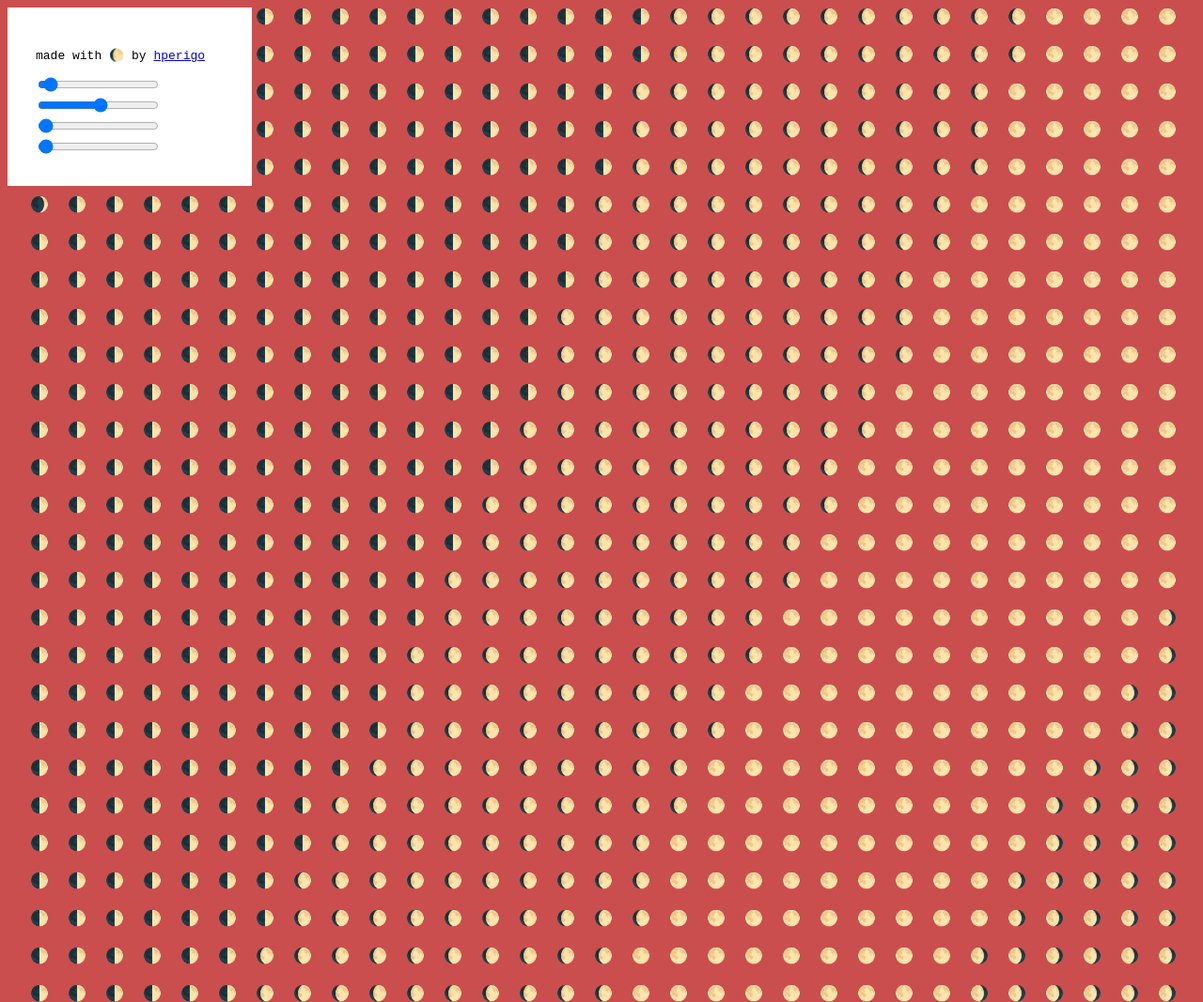
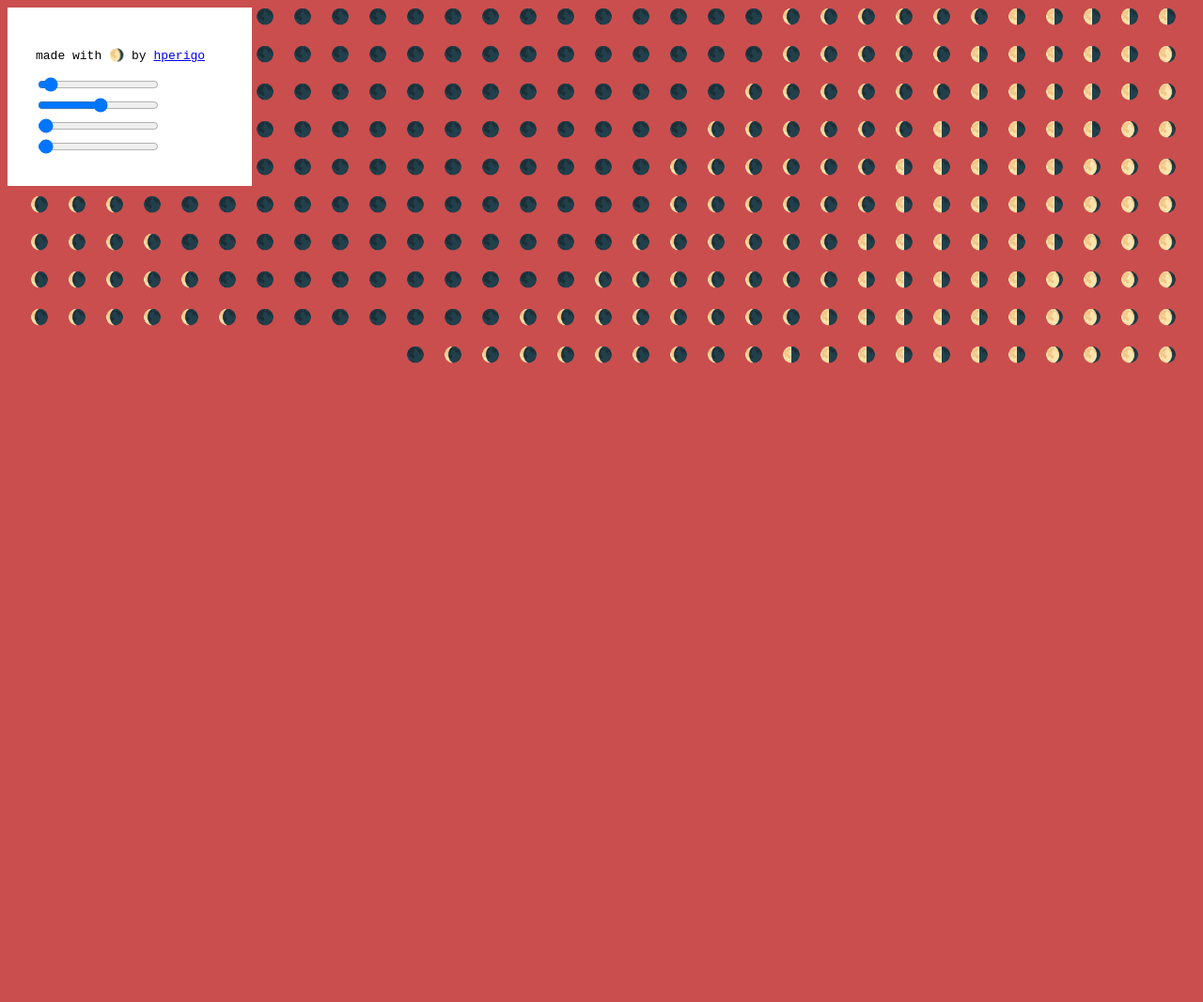
Before and after one commit to Hperigo/moonNoise, a plain HTML site: page index.html in a window 1280 px wide. Shown: the top 1067 px of the page at 94% size. After the commit the page ends 800 px from the top, so only its background shows below. Drawn offline with Linux system fonts and the light colour scheme.

Commit message:
value adjust

```diff
--- a/index.html
+++ b/index.html
@@ -38,6 +38,8 @@
 		<input type="range" min="-1000" max="1000" value="50" class="slider" id="ctrl-noisespeed">
 		<input type="range" min="1" max="10000" value="50" class="slider" id="ctrl-scaleX">
 		<input type="range" min="1" max="10000" value="50" class="slider" id="ctrl-scaleY">
+		<br>
+		<!-- <input type="checkbox" id='ctrl-food'> -->
 	</div>
 
 	<div id='moon-container'></div>
@@ -54,19 +56,25 @@
 
 		var moonContainer = document.getElementById('moon-container');
 		var moon = [0x1F311,0x1F312,0x1F313,0x1F314,0x1F315,0x1F316,0x1F317,0x1F318];
+		// var moon = [0x1F366,0x1F34C,0x1F344,0x1F345,0x1F950,0x1F354, 0x1F35F,0x1F36A,0x1F369]
 
-		var timeSpeed = 0.01;
-		var noiseSpeed = 0.008;
+		var timeSpeed = 0.0172;
+		var noiseSpeed = -0.0307;
 
-		var noiseScaleX = 4000.0;
-		var noiseScaleY = 8000.0;
+		var noiseScaleX = 2150.0;
+		var noiseScaleY = 2150.0;
 		// var moon = ['-','+','=','|','*']
 
 
 
 		var isDirty = true;
 
-		for(var i = 0; i < 1000; i++){
+		var numberOfMoons =  Math.round((screen.height * screen.width) / (40 * 40) );
+
+		console.log( numberOfMoons );
+
+
+		for(var i = 0; i < numberOfMoons; i++){
 
 			var el = document.createElement( "div" );
 			el.setAttribute( 'class', 'moon' );
@@ -128,7 +136,7 @@
 
 			var elDesc = document.getElementById('desc-moon');
 
-			var i =   Math.round((time ) % (moon.length - 1));
+			var i =   Math.round((time * 20) % (moon.length - 1));
 			// console.log(i)
 			elDesc.innerHTML = String.fromCodePoint( moon[i] );
 
@@ -142,7 +150,7 @@
 		}
 
 			document.getElementById('ctrl-timespeed').oninput = function( value ){
-				// console.log( value.srcElement.valueAsNumber );
+				console.log( value.srcElement.valueAsNumber );
 
 				timeSpeed = value.srcElement.valueAsNumber / 10000.0;
 			}
@@ -150,19 +158,44 @@
 
 			document.getElementById('ctrl-noisespeed').oninput = function( value ){
 
+				console.log( value.srcElement.valueAsNumber );
 				noiseSpeed = value.srcElement.valueAsNumber  / 10000.0;
 			}
 
 			document.getElementById('ctrl-scaleX').oninput = function( value ){
 
+				console.log( value.srcElement.valueAsNumber );
 				noiseScaleX = value.srcElement.valueAsNumber * 1.0;
 			}
 
 			document.getElementById('ctrl-scaleY').oninput = function( value ){
-
+				console.log( value.srcElement.valueAsNumber );
 				noiseScaleY = value.srcElement.valueAsNumber * 1.0;
 			}
 
+
+/*
+			document.getElementById('ctrl-food').onchange = function( value ){
+
+				console.log( value );
+
+
+				if( value.srcElement.checked ){
+					document.body.style.backgroundColor = '#ffc300'
+					moon = [0x1F366,0x1F34C,0x1F344,0x1F345,0x1F950,0x1F354, 0x1F35F,0x1F36A,0x1F369]
+				}else{
+
+					console.log( value );
+					document.body.style.backgroundColor = '#ca4e4e'
+					moon = [0x1F311,0x1F312,0x1F313,0x1F314,0x1F315,0x1F316,0x1F317,0x1F318];
+
+
+				}
+
+
+			}
+
+			*/
 			window.onresize = function(){
 				isDirty = true;
 			}
```
